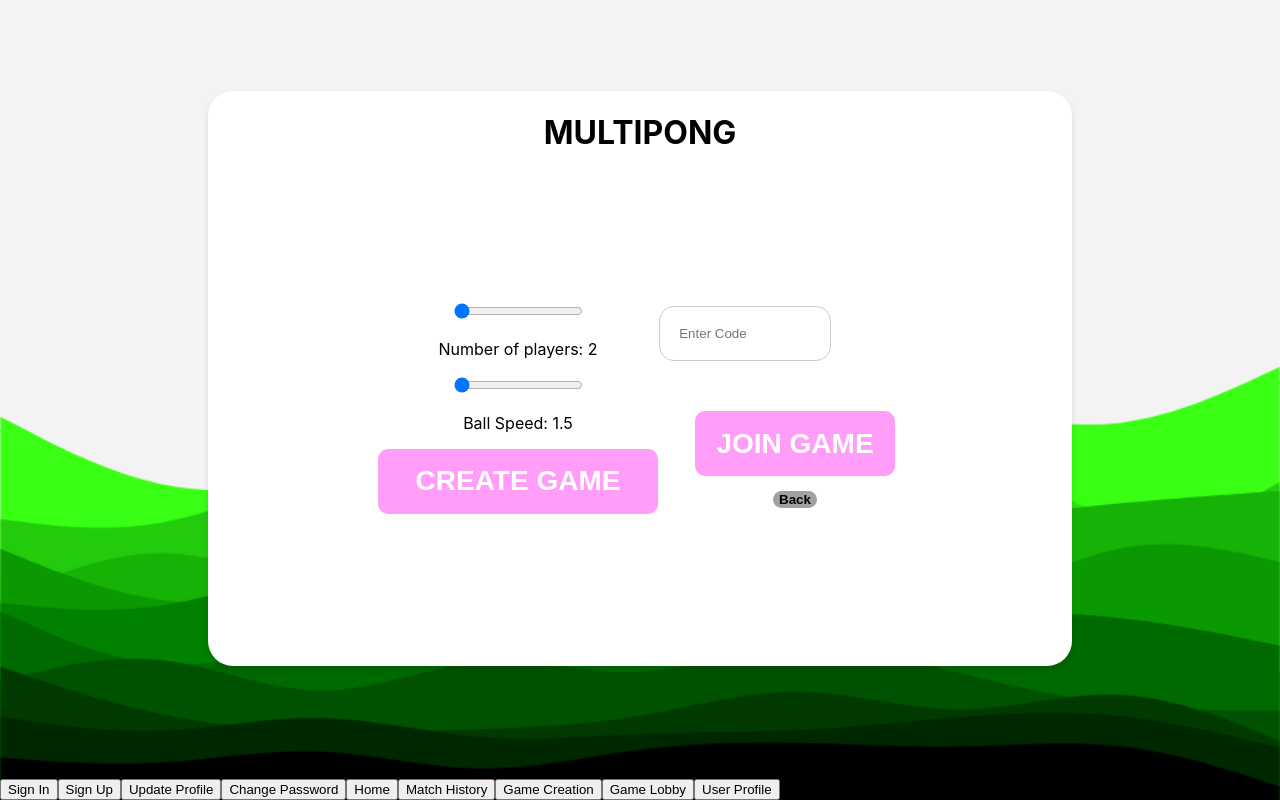
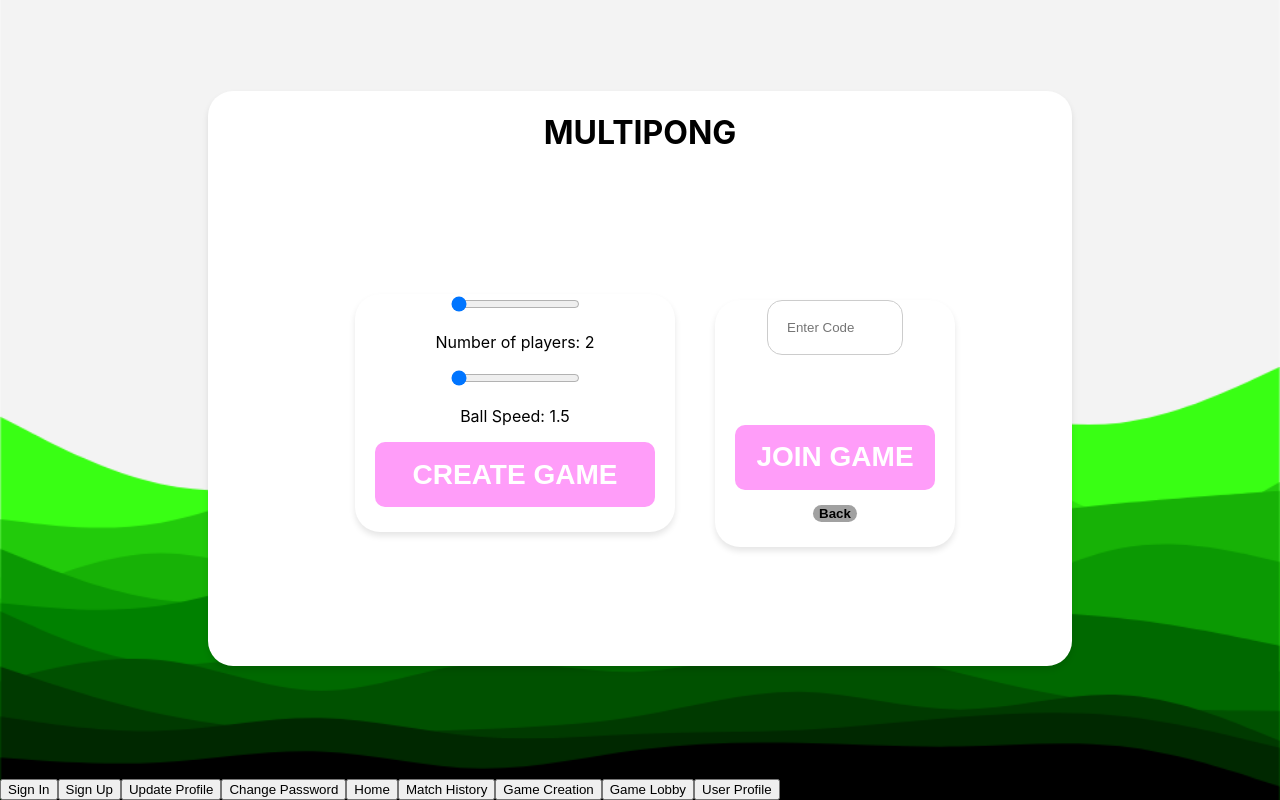
Before and after one commit to MultiPong/MultiPong, a React (Create React App) app in the folder frontend/: page / in a window 1280 px wide. Both pictures are taken after a click on the button "Game Creation". Shown: the part 21-821 px from the top of the page. Built offline with nearby package versions, Linux system fonts and the light colour scheme.

Commit message:
Added Game Creation, Game Lobby and User Profile

```diff
--- a/frontend/src/components/GameCreation.jsx
+++ b/frontend/src/components/GameCreation.jsx
@@ -14,12 +14,12 @@ function GameCreation({changeState}) {
       <div className='Game-Creation-box'>
       <h1>MULTIPONG</h1>
         <div className='inner-Game-Creation-box'>
-          <div>
+          <div className="j-box">
             <input
                 type="range"
                 min={2}
                 max={8}
-                step={2}
+                step={1}
                 value={numPlayers}
                 onChange={event => {
                   setNumPlayers(event.target.valueAsNumber)
@@ -43,7 +43,11 @@ function GameCreation({changeState}) {
               </button>
           </div>
           <div className='stuff-box'>
-              <input className='input' type="text" placeholder="Enter Code" />
+            <div className="j-box">
+                <div className="j-input-container">
+                    <input className='j-input' type="text" placeholder="Enter Code" />
+                </div>
+
                 <button className="join-game-button">
                   JOIN GAME
                 </button>
@@ -52,7 +56,7 @@ function GameCreation({changeState}) {
                     Back
                   </button>
                 </div>
-
+            </div>
           </div>
         </div>
 
--- a/frontend/src/components/Stuff.css
+++ b/frontend/src/components/Stuff.css
@@ -138,7 +138,7 @@
   }
 
 
-  .input {
+  .j-input {
     width: 48%;
     padding: 19px;
     border: 1px solid #ccc;
@@ -146,7 +146,9 @@
 
     margin-bottom: 50px;
   }
-
+  .j-input-container {
+    margin: 20px 0; /* Add margin to top and bottom of input containers */
+  }
   .stuff-button {
     background-color: #FF9DF9; /* Pink color */
     color: #fff;
@@ -166,7 +168,7 @@
     border: none;
     border-radius: 10px;
     height: 65px;
-    width: 340px;
+    width: 240px;
     cursor: pointer;
     font-size: 28px;
     font-weight: bold;
@@ -224,10 +226,12 @@
     font-weight: bold;
     margin-bottom: 100px;
   }
-  .box {
+  .j-box {
     text-align: center;
     padding-top: 0px;
     padding-bottom: 13px;
+    margin-right: 20px;
+    margin-left: 20px;
     padding-left: 20px;
     padding-right: 20px;
     border-radius: 25px;
```
Lines whose indentation alone changed are shown as unchanged.
